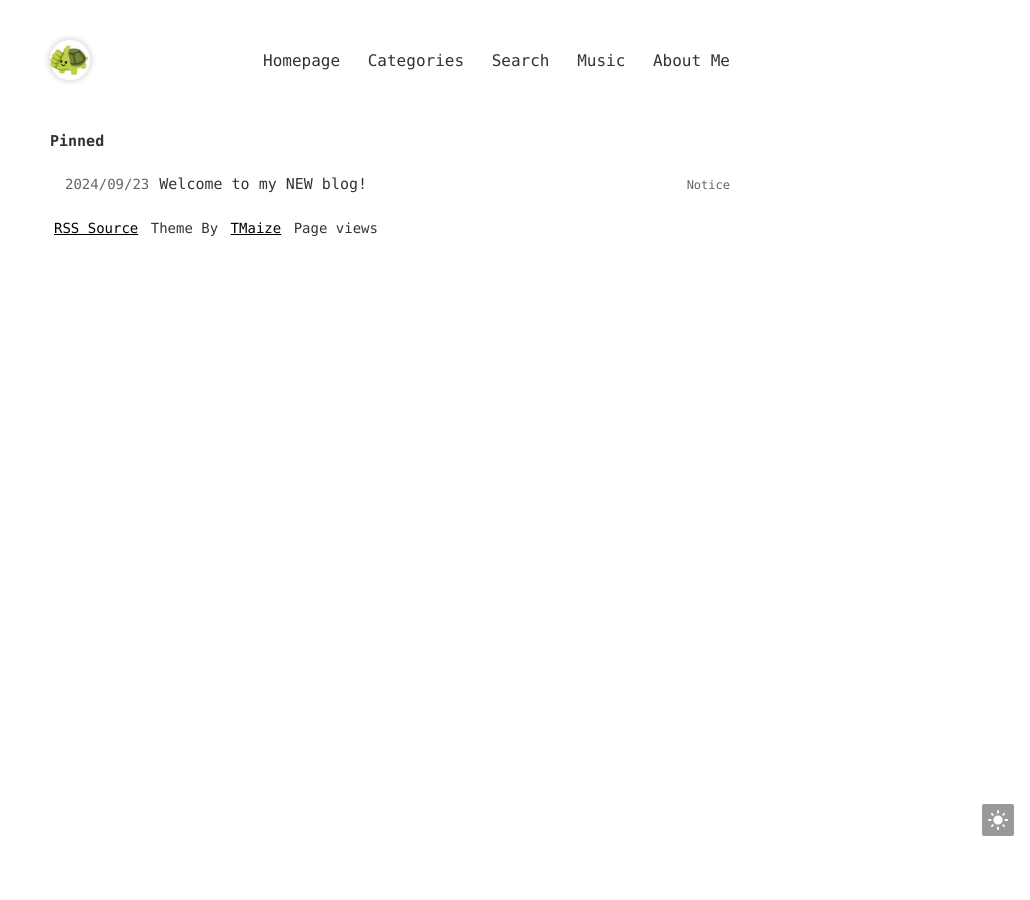
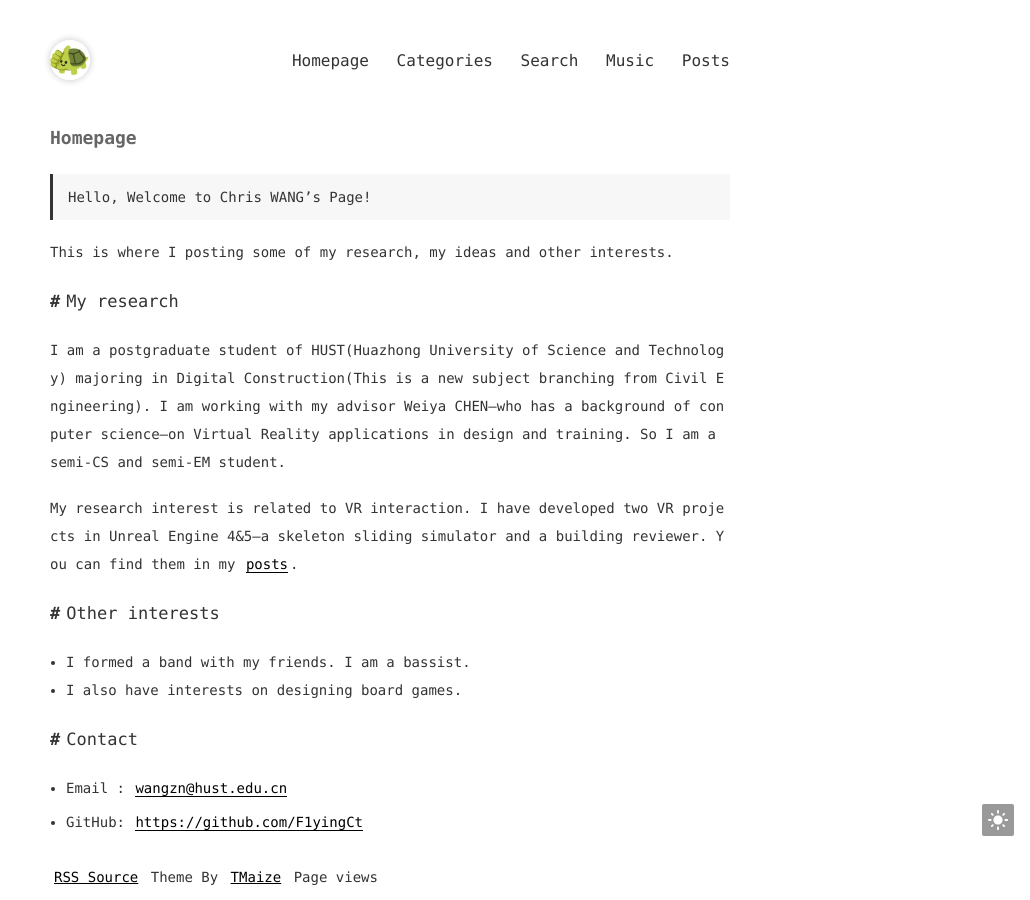
Before and after one commit to F1yingCt/F1yingCt.github.io, a Jekyll site: the page built from index.md, in a window 1280 px wide. Shown: the whole page, without its empty margins (250-1280 px from the left). Built offline with Jekyll 4.4.1, drawn with Linux system fonts in a browser that asks for light colours; comment, search, counter and statistics services are not loaded.

Commit message:
homepage update

```diff
--- a/_config.yml
+++ b/_config.yml
@@ -39,8 +39,8 @@ menu:
   - title: Music
     url: /pages/chat.html
     target: '_blank'
-  - title: About Me
-    url: /pages/about.html
+  - title: Posts
+    url: /pages/posts.html
 
 # 点击页面文字冒出特效,不需要请设置为false
 extClickEffect: true
--- /dev/null
+++ b/index.md
@@ -0,0 +1,25 @@
+---
+layout: mypost
+title: Homepage
+---
+
+> Hello, Welcome to Chris WANG's Page!
+
+This is where I posting some of  my research, my ideas and other interests.
+
+## My research
+
+I am a postgraduate student of HUST(Huazhong University of Science and Technology) majoring  in Digital Construction(This is a new subject branching from Civil Engineering). I am working with my advisor Weiya CHEN--who has a background of conputer science--on Virtual Reality applications in design and training. So I am a semi-CS and semi-EM student.
+
+My research interest is related to VR interaction. I have developed two VR projects in Unreal Engine 4&5--a skeleton sliding simulator and a building reviewer. You can find them in my [posts](https://f1yingct.github.io/pages/posts.html).
+
+## Other interests
+
+- I formed a band with my friends. I am a bassist.
+- I also have interests on designing board games.
+
+## Contact
+
+- Email&nbsp;: [wangzn@hust.edu.cn](mailto:wangzn@hust.edu.cn)
+
+- GitHub: [https://github.com/F1yingCt](https://github.com/F1yingCt)
--- a/index.html
+++ b/pages/posts.html
@@ -1,6 +1,6 @@
 ---
 layout: page
-title: Homepage
+title: Posts
 ---
 <div class="page page-index">
   <!-- 筛选置顶文章 -->
```
Also changed, not shown: 404.md (+2 -2 lines), _posts/2024-5-30-Bcf-storage-in-UE-via-xml-format-file.md (added, +62 -0 lines), _posts/2024-9-23-Welcome-to-my-NEW-blog! .md (deleted, +0 -13 lines), _posts/2024-9-23-Welcome-to-my-NEW-page! .md (added, +15 -0 lines), pages/about.md (deleted, +0 -28 lines).
